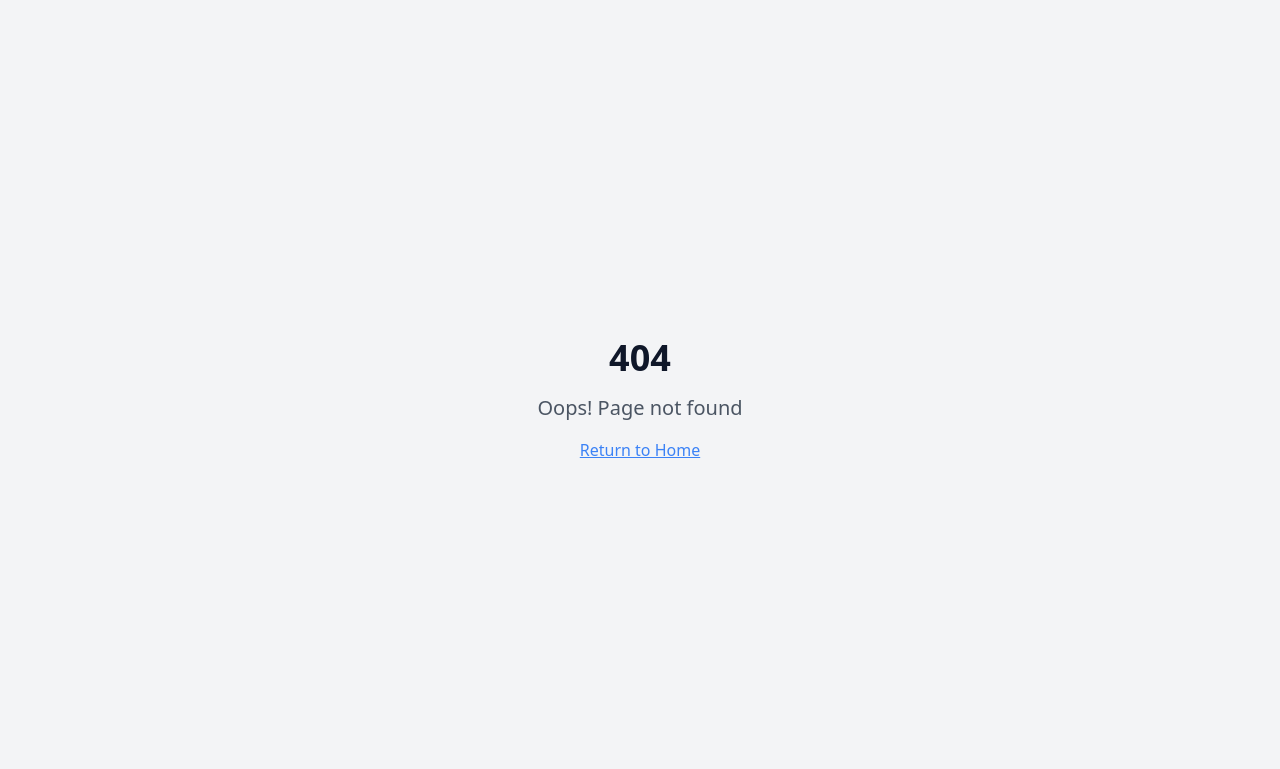
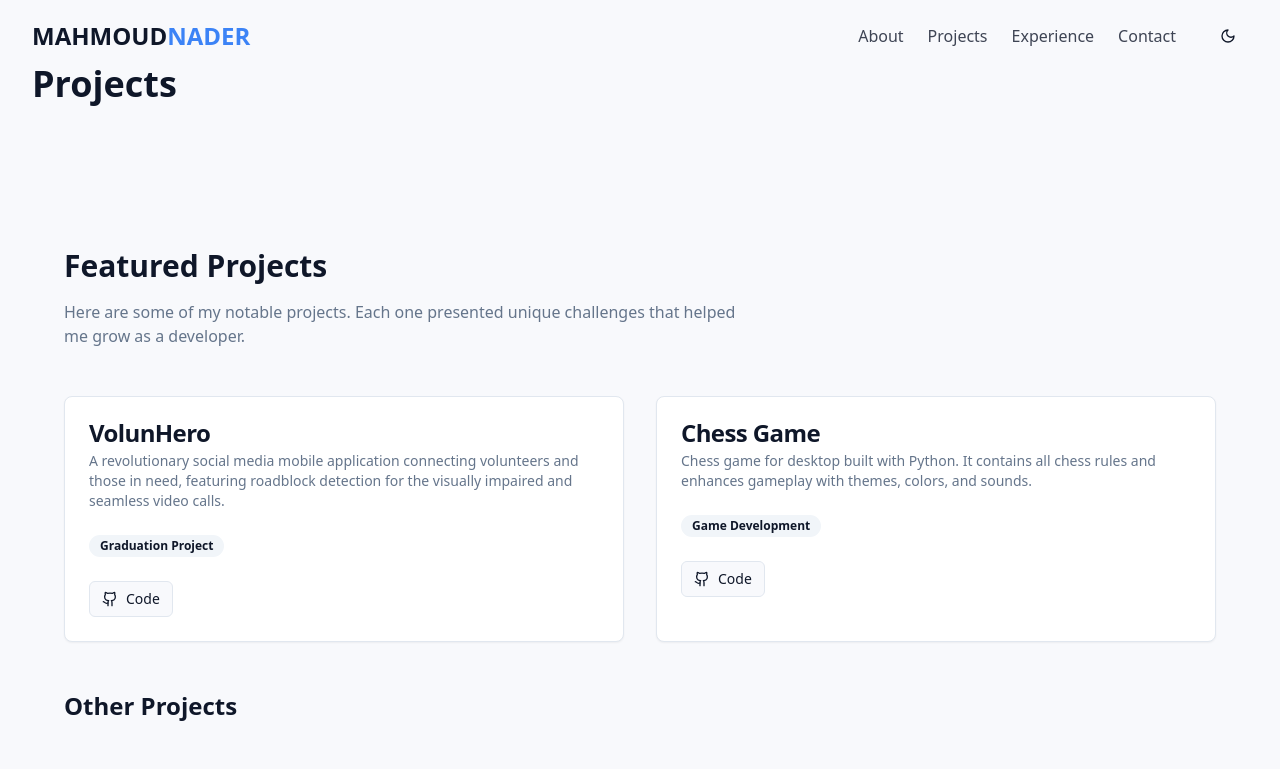
Before and after one commit to mahmoudnader150/engineer-story-hub, a React (Vite) app: page /#/projects in a window 1280 px wide. Before the commit this address had no page. Shown: the top 769 px of the page. Built offline with nearby package versions, Linux system fonts and the light colour scheme.

Commit message:
Fix routing for GitHub Pages
Update routing configuration to support GitHub Pages deployment.

```diff
--- a/src/App.tsx
+++ b/src/App.tsx
@@ -6,6 +6,7 @@ import { QueryClient, QueryClientProvider } from "@tanstack/react-query";
 import { HashRouter, Routes, Route } from "react-router-dom";
 import { ThemeProvider } from "next-themes";
 import Index from "./pages/Index";
+import Projects from "./pages/Projects";
 import NotFound from "./pages/NotFound";
 
 const queryClient = new QueryClient();
@@ -19,6 +20,7 @@ const App = () => (
         <HashRouter>
           <Routes>
             <Route path="/" element={<Index />} />
+            <Route path="/projects" element={<Projects />} />
             {/* ADD ALL CUSTOM ROUTES ABOVE THE CATCH-ALL "*" ROUTE */}
             <Route path="*" element={<NotFound />} />
           </Routes>
--- /dev/null
+++ b/src/components/NavbarLinks.tsx
@@ -0,0 +1,23 @@
+
+import React from "react";
+import { Link } from "react-router-dom";
+
+interface NavbarLinkProps {
+  href: string;
+  label: string;
+  onClick?: () => void;
+}
+
+const NavbarLink: React.FC<NavbarLinkProps> = ({ href, label, onClick }) => {
+  return (
+    <Link
+      to={href}
+      className="text-foreground/70 hover:text-foreground transition-colors px-3 py-2"
+      onClick={onClick}
+    >
+      {label}
+    </Link>
+  );
+};
+
+export default NavbarLink;
--- a/src/pages/NotFound.tsx
+++ b/src/pages/NotFound.tsx
@@ -1,4 +1,5 @@
-import { useLocation } from "react-router-dom";
+
+import { useLocation, Link } from "react-router-dom";
 import { useEffect } from "react";
 
 const NotFound = () => {
@@ -16,9 +17,9 @@ const NotFound = () => {
       <div className="text-center">
         <h1 className="text-4xl font-bold mb-4">404</h1>
         <p className="text-xl text-gray-600 mb-4">Oops! Page not found</p>
-        <a href="/" className="text-blue-500 hover:text-blue-700 underline">
+        <Link to="/" className="text-blue-500 hover:text-blue-700 underline">
           Return to Home
-        </a>
+        </Link>
       </div>
     </div>
   );
--- /dev/null
+++ b/src/pages/Projects.tsx
@@ -0,0 +1,22 @@
+
+import React from "react";
+import Navbar from "@/components/Navbar";
+import Footer from "@/components/Footer";
+import ProjectsSection from "@/components/ProjectsSection";
+
+const Projects = () => {
+  return (
+    <div className="flex flex-col min-h-screen">
+      <Navbar />
+      <main className="flex-grow py-16">
+        <div className="container-custom">
+          <h1 className="text-4xl font-bold mb-12">Projects</h1>
+          <ProjectsSection />
+        </div>
+      </main>
+      <Footer />
+    </div>
+  );
+};
+
+export default Projects;
```
